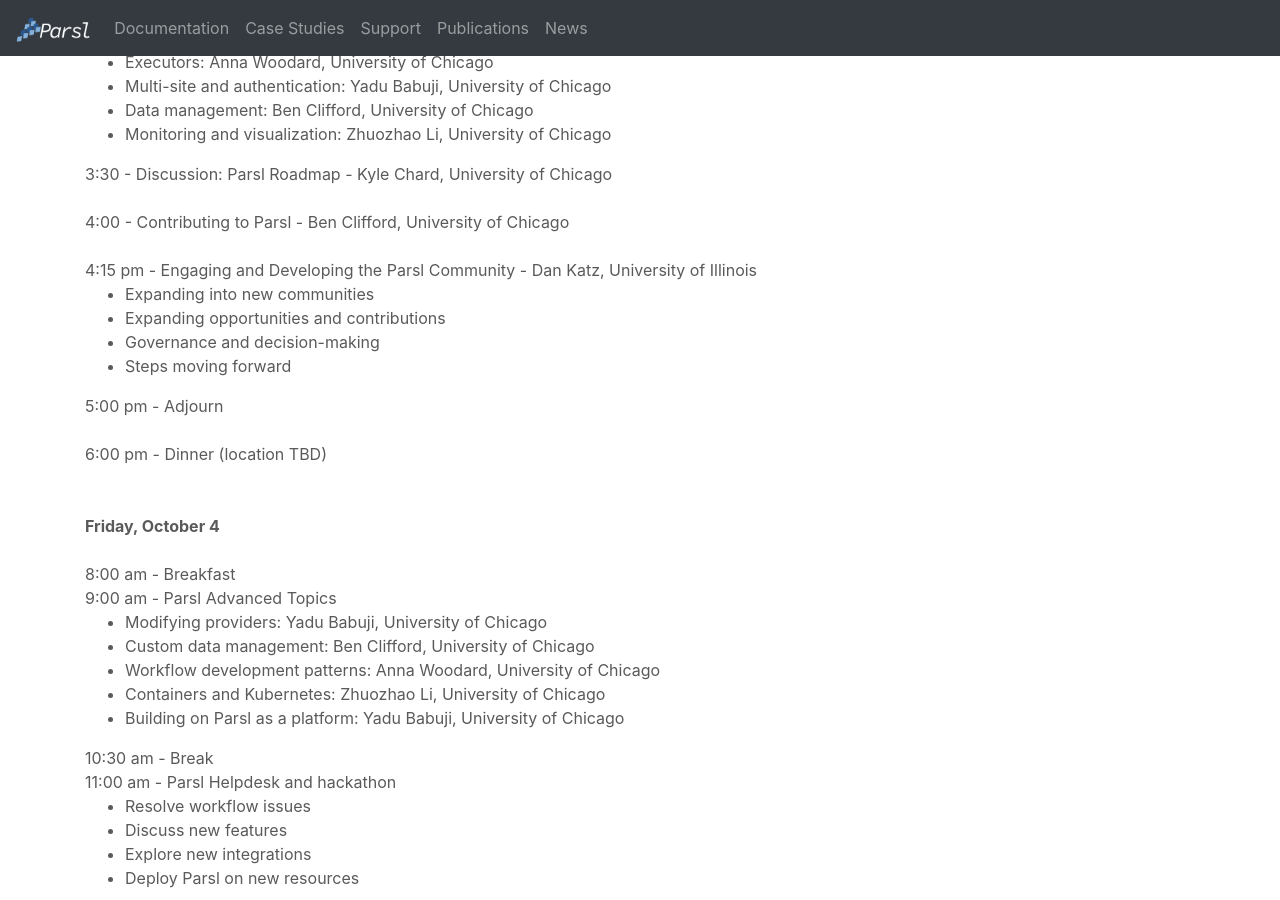
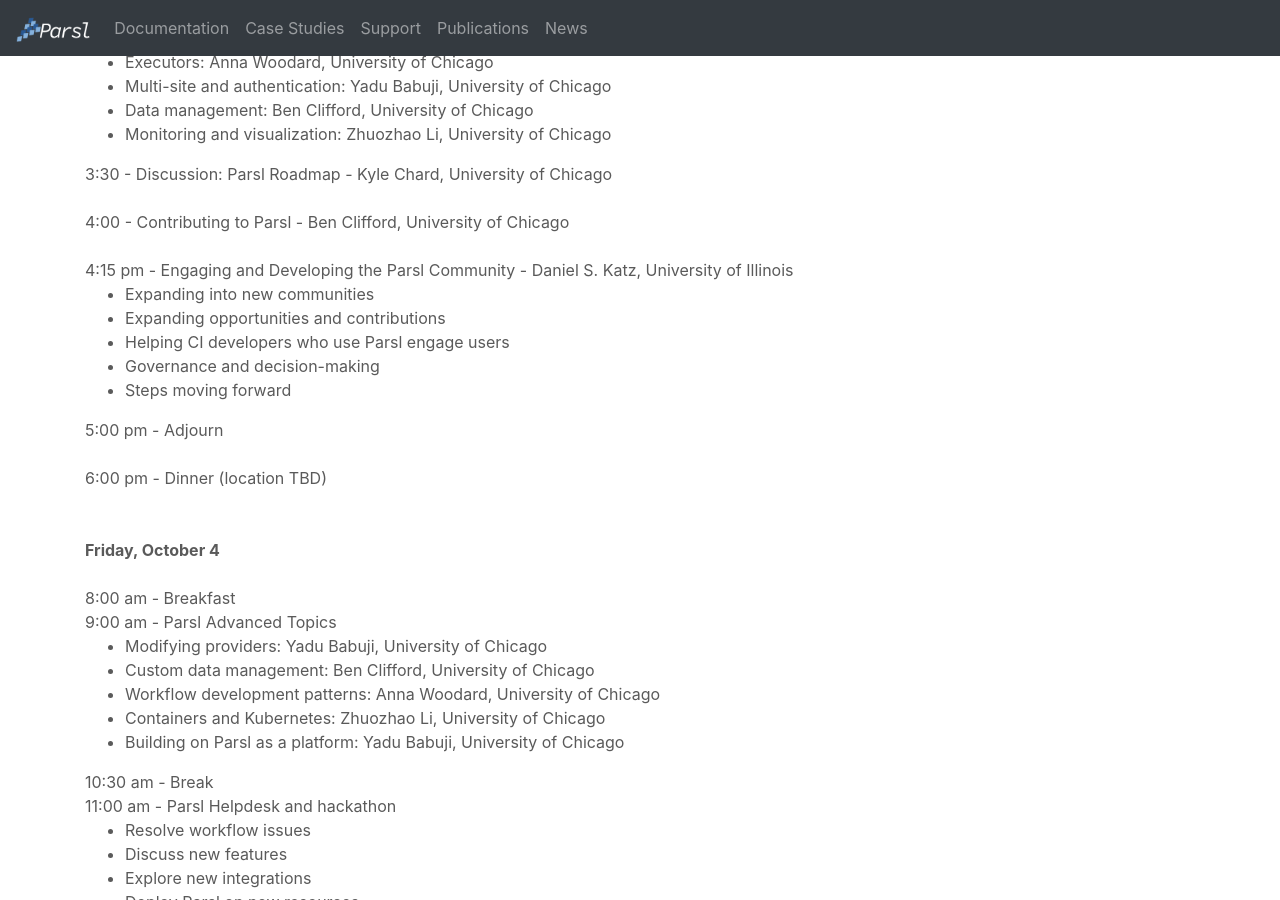
Before and after one commit to Parsl/parsl.github.io, a Jekyll site: the page built from parsl_meeting.html, in a window 1280 px wide and 900 px high, scrolled down 1209 px. Built offline with Jekyll 4.4.1, drawn with Linux system fonts in a browser that asks for light colours.

Commit message:
adding Ben's suggestion so it doesn't get lost

```diff
--- a/parsl_meeting.html
+++ b/parsl_meeting.html
@@ -85,12 +85,13 @@
 
       4:00 - Contributing to Parsl - Ben Clifford, University of Chicago<br /><br />
 
-      4:15 pm - Engaging and Developing the Parsl Community - Dan Katz, University of Illinois
+      4:15 pm - Engaging and Developing the Parsl Community - Daniel S. Katz, University of Illinois
       <ul>
-        <li> Expanding into new communities
-        <li> Expanding opportunities and contributions
-        <li> Governance and decision-making
-        <li> Steps moving forward
+        <li> Expanding into new communities</li>
+        <li> Expanding opportunities and contributions</li>
+        <li> Helping CI developers who use Parsl engage users</li>
+        <li> Governance and decision-making</li>
+        <li> Steps moving forward</li>
       </ul>
 
       5:00 pm - Adjourn <br /><br />
```
